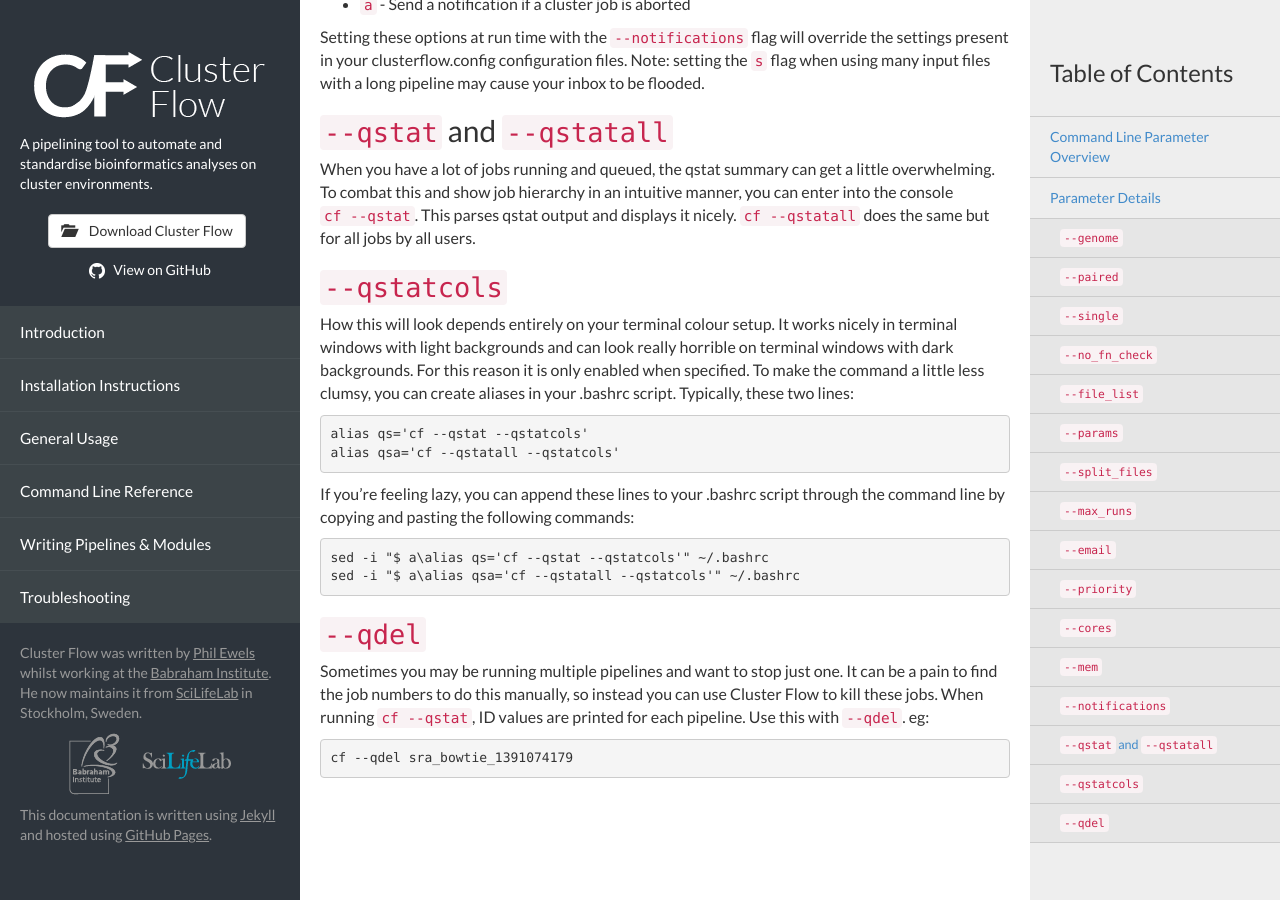
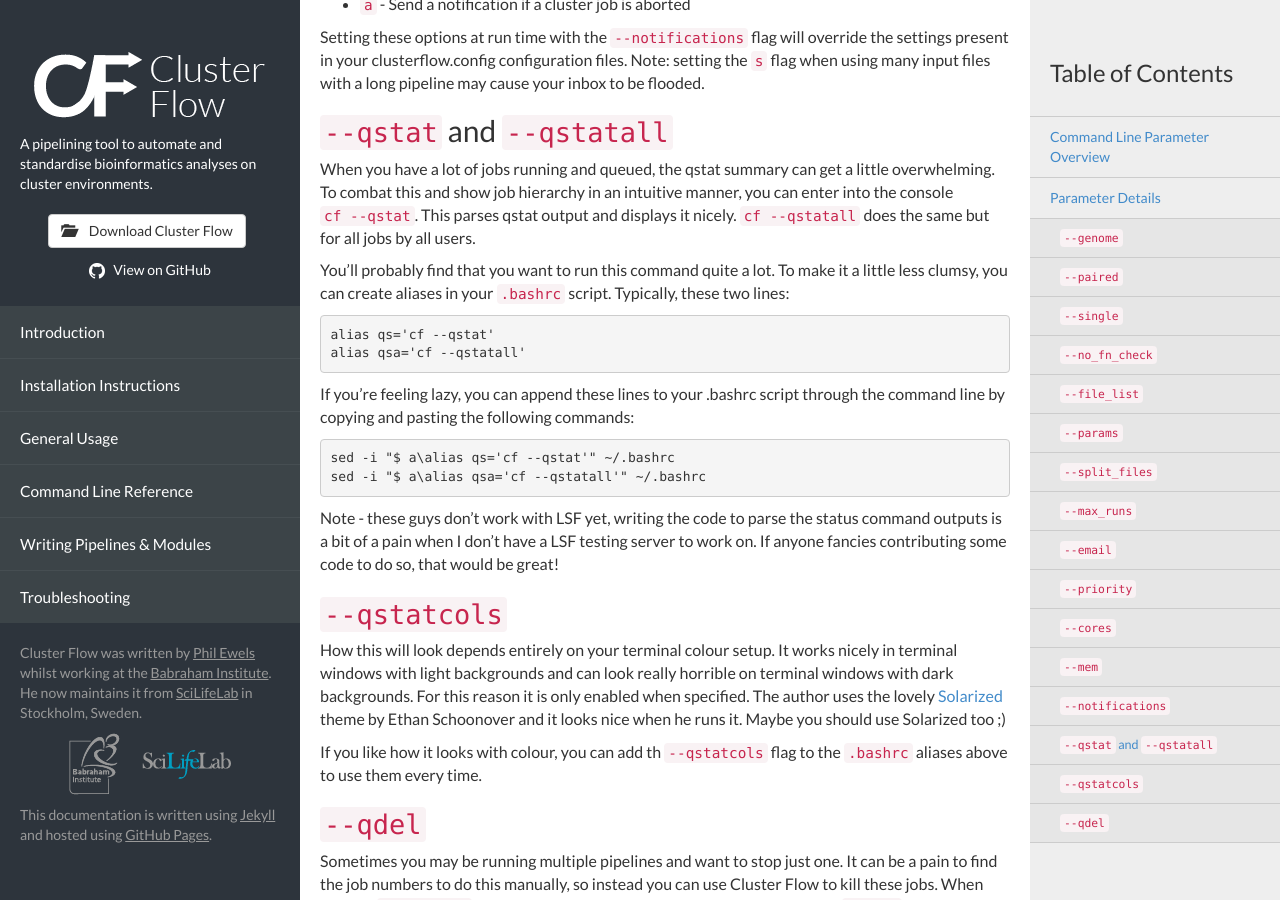
Before and after one commit to ewels/clusterflow, a Jekyll site: the page built from cl_reference/index.html, in a window 1280 px wide and 900 px high, scrolled down 3733 px. Built offline with Jekyll 4.4.1, drawn with Linux system fonts in a browser that asks for light colours.

Commit message:
Tiny change to section about --qstat in reference.

```diff
--- a/cl_reference/index.html
+++ b/cl_reference/index.html
@@ -122,17 +122,22 @@ Note: setting the `s` flag when using many input files with a long pipeline may
 ## `--qstat` and `--qstatall`
 When you have a lot of jobs running and queued, the qstat summary can get a little overwhelming. To combat this and show job hierarchy in an intuitive manner, you can enter into the console `cf --qstat`. This parses qstat output and displays it nicely. `cf --qstatall` does the same but for all jobs by all users.
 
-## `--qstatcols`
-How this will look depends entirely on your terminal colour setup. It works nicely in terminal windows with light backgrounds and can look really horrible on terminal windows with dark backgrounds. For this reason it is only enabled when specified.
-To make the command a little less clumsy, you can create aliases in your .bashrc script. Typically, these two lines:
+You'll probably find that you want to run this command quite a lot. To make it a little less clumsy, you can create aliases in your `.bashrc` script. Typically, these two lines:
 
-	alias qs='cf --qstat --qstatcols'
-	alias qsa='cf --qstatall --qstatcols'
+	alias qs='cf --qstat'
+	alias qsa='cf --qstatall'
 
 If you’re feeling lazy, you can append these lines to your .bashrc script through the command line by copying and pasting the following commands:
 
-	sed -i "$ a\alias qs='cf --qstat --qstatcols'" ~/.bashrc
-	sed -i "$ a\alias qsa='cf --qstatall --qstatcols'" ~/.bashrc
+	sed -i "$ a\alias qs='cf --qstat'" ~/.bashrc
+	sed -i "$ a\alias qsa='cf --qstatall'" ~/.bashrc
+
+Note - these guys don't work with LSF yet, writing the code to parse the status command outputs is a bit of a pain when I don't have a LSF testing server to work on. If anyone fancies contributing some code to do so, that would be great!
+
+## `--qstatcols`
+How this will look depends entirely on your terminal colour setup. It works nicely in terminal windows with light backgrounds and can look really horrible on terminal windows with dark backgrounds. For this reason it is only enabled when specified. The author uses the lovely  [Solarized](http://ethanschoonover.com/solarized) theme by Ethan Schoonover and it looks nice when he runs it. Maybe you should use Solarized too ;)
+
+If you like how it looks with colour, you can add th `--qstatcols` flag to the `.bashrc` aliases above to use them every time.
 
 ## `--qdel`
 Sometimes you may be running multiple pipelines and want to stop just one. It can be a pain to find the job numbers to do this manually, so instead you can use Cluster Flow to kill these jobs. When running `cf --qstat`, ID values are printed for each pipeline. Use this with `--qdel`. eg:
--- a/index.html
+++ b/index.html
@@ -5,9 +5,6 @@ layout: default
 
 Welcome to the new home of Cluster Flow. As of version 0.2, this website will serve as the primary home for the Cluster Flow documentation.
 {: .lead}
-
-**This documentation is still under construction.** For now, please see the [PDF manual]({{base.url}}/resources/old_manual/Cluster_Flow_Manual.pdf).
-{: .alert .alert-danger}
 
 Cluster Flow is a command-line program which uses common cluster managers to run analysis pipelines. It currently supports GRIDEngine (SGE), LSF and SLURM, plus it should be fairly easy to port to others.
 
```
Also changed, not shown: 3 other files.
